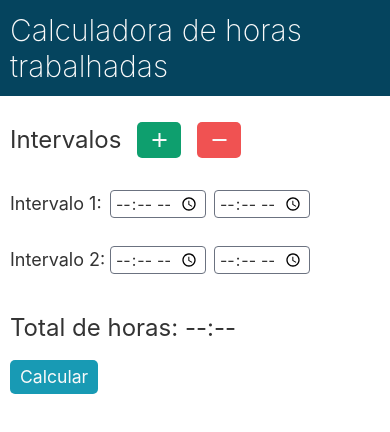
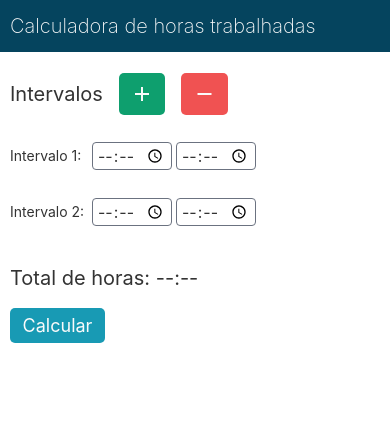
Before and after one commit to Samuel-silva/calculadora-horas, a Next.js app: page /calculadora-horas/ in a window 390 px wide. Shown: the top 432 px of the page. Built offline with nearby package versions, Linux system fonts and the light colour scheme.

Commit message:
Fixed - Font size responsive

```diff
--- a/src/components/calculator.tsx
+++ b/src/components/calculator.tsx
@@ -87,20 +87,20 @@ export default function Calculator() {
     <>
       <Container>
         <div className="flex items-center my-3">
-          <p className="text-2xl py-4">Intervalos</p>
-          <ButtonSuccess disabled={disabledAdd()} className="ml-4" onClick={addInterval}><span className="material-symbols-outlined py-0.5">add</span></ButtonSuccess>
-          <ButtonDanger disabled={disabledRemove()} className="ml-4" onClick={removeInterval}><i className="material-symbols-outlined py-0.5">remove</i></ButtonDanger>
+          <p className="text-xl sm:text-2xl py-4">Intervalos</p>
+          <ButtonSuccess disabled={disabledAdd()} className="ml-4" onClick={addInterval} aria-label="Adicionar intervalo"><i aria-hidden="true" className="material-symbols-outlined py-0.5 text-2xl">add</i></ButtonSuccess>
+          <ButtonDanger disabled={disabledRemove()} className="ml-4" onClick={removeInterval} aria-label="Remover intervalo"><i aria-hidden="true" className="material-symbols-outlined py-0.5 text-2xl">remove</i></ButtonDanger>
         </div>
         <div className="flex pb-4">
           <div className="flex flex-col">
             {start.map((value, index) => (
               <div key={`container-${index}`} className="flex flex-col">
                 <div key={`label-${index}`} className="flex h-10 items-center">
-                  <p key={`text-${index}`} className="w-24 text-lg">Intervalo {index + 1}:</p>
+                  <p key={`text-${index}`} className="w-20 sm:w-24 text-sm sm:text-lg">Intervalo {index + 1}:</p>
 
-                  <div className="mx-1">
+                  <div className="mx-0.5 sm:mx-1">
                     <input
-                      className={`border border-solid rounded px-1 w-24 ${validation[index].emptyStart ? "border-red-500" : "border-gray-500"}`}
+                      className={`border border-solid rounded px-1 w-20 sm:w-24 ${validation[index].emptyStart ? "border-red-500" : "border-gray-500"}`}
                       key={`entry-${index}`}
                       onChange={handleStartChange(index)}
                       type="time"
@@ -108,9 +108,9 @@ export default function Calculator() {
                     />
                   </div>
 
-                  <div className="mx-1">
+                  <div className="mx-0.5 sm:mx-1">
                     <input
-                      className={`border border-solid rounded px-1 w-24 ${validation[index].emptyFinish ? "border-red-500" : "border-gray-500"}`}
+                      className={`border border-solid rounded px-1 w-20 sm:w-24 ${validation[index].emptyFinish ? "border-red-500" : "border-gray-500"}`}
                       key={`finish-${index}`}
                       onChange={handleFinishChange(index)}
                       type="time"
@@ -118,9 +118,9 @@ export default function Calculator() {
                     />
                   </div>
 
-                  <div className="mx-1">
+                  <div className="mx-0.5 sm:mx-1">
                     <input
-                      className={`px-0.5 w-24 bg-white ${interval[index] ? "visible" : "invisible"}`}
+                      className={`px-0.5 w-20 sm:w-24 text-sm sm:text-base bg-white ${interval[index] ? "visible" : "invisible"}`}
                       disabled
                       key={`count-${index}`}
                       readOnly
@@ -143,8 +143,8 @@ export default function Calculator() {
             ))}
           </div>
         </div>
-        <p className="text-2xl pb-4">Total de horas: {total}</p>
-        <Button onClick={handleCalculate}>Calcular</Button>
+        <p className="text-xl sm:text-2xl pb-4">Total de horas: {total}</p>
+        <Button onClick={handleCalculate} className="text-lg sm:text-xl">Calcular</Button>
       </Container>
     </>
   );
--- a/src/layout/header.tsx
+++ b/src/layout/header.tsx
@@ -10,6 +10,7 @@ export default function Header() {
 
         <meta name="description" content="Calculadora de horas" />
         <meta name="viewport" content="width=device-width, initial-scale=1" />
+        <meta name="theme-color" content="#05445e" />
 
         <link rel="icon" href="/favicon.ico" />
       </Head>
@@ -17,7 +18,7 @@ export default function Header() {
       <header>
         <HeaderStyle>
         <Container>
-          <Title className="text-3xl py-3">Calculadora de horas trabalhadas</Title>
+          <Title className="text-xl sm:text-2xl md:text-3xl xl:text-4xl py-3">Calculadora de horas trabalhadas</Title>
         </Container>
         </HeaderStyle>
       </header>
--- a/src/styles/buttons.tsx
+++ b/src/styles/buttons.tsx
@@ -5,8 +5,7 @@ const Button = styled.button`
   border-radius: 5px;
   color: ${({ theme }) => theme.colors.light};
   display: flex;
-  font-size: 1.1rem;
-  padding: 4px 10px;
+  padding: 0.2em 0.7em;
   transition: all 0.3s linear;
 
   ${({ disabled }) =>
```
